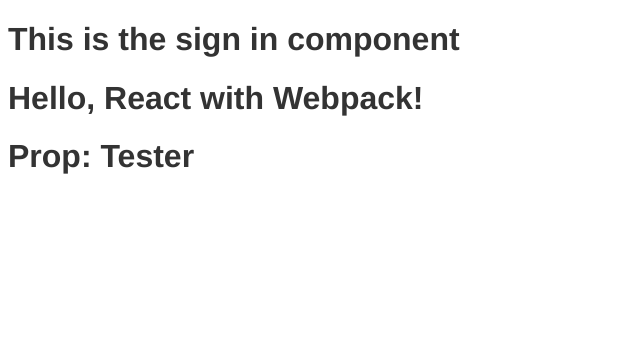
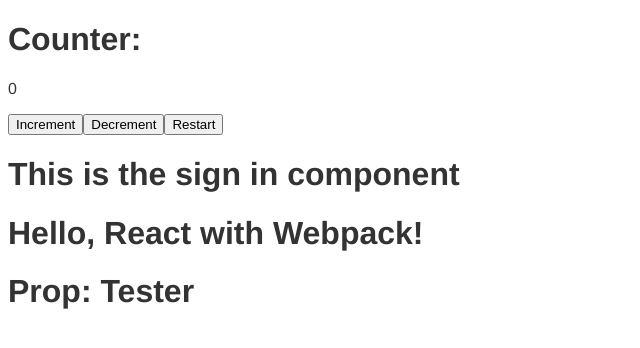
Before and after one commit to tyrellcurry/kanbanBoard, a React app: page / in a window 1280 px wide. Shown: the top 348 px of the page, without its empty margins (0-640 px from the left). Built offline with nearby package versions, Linux system fonts and the light colour scheme.

Commit message:
Prettier format setting update

```diff
--- a/public/index.html
+++ b/public/index.html
@@ -1,12 +1,15 @@
 <!-- public/index.html -->
 <!DOCTYPE html>
 <html lang="en">
+
 <head>
   <meta charset="UTF-8">
   <meta name="viewport" content="width=device-width, initial-scale=1.0">
   <title>Tira | Kanban Board</title>
 </head>
+
 <body>
   <div id="root"></div>
 </body>
+
 </html>
--- a/signup/index.html
+++ b/signup/index.html
@@ -1,11 +1,14 @@
 <!DOCTYPE html>
 <html lang="en">
+
 <head>
   <meta charset="UTF-8">
   <meta name="viewport" content="width=device-width, initial-scale=1.0">
   <title>Document</title>
 </head>
+
 <body>
   Hello World
 </body>
+
 </html>
--- a/src/App.tsx
+++ b/src/App.tsx
@@ -1,4 +1,4 @@
-// src/App.js
+// src/App.tsx
 import React from "react";
 import "./app.scss";
 
--- /dev/null
+++ b/src/Components/TestComponent.tsx
@@ -0,0 +1,24 @@
+// src/TestComponent.tsx
+import React, { useState } from "react";
+
+const TestComponent = () => {
+  const [counter, setCounter] = useState<number>(0);
+
+  return (
+    <>
+      <div>
+        <h1>Counter:</h1>
+        <div>
+          <p>0</p>
+          <div>
+            <button>Increment</button>
+            <button>Decrement</button>
+            <button>Restart</button>
+          </div>
+        </div>
+      </div>
+    </>
+  );
+};
+
+export default TestComponent;
--- a/src/Signin.tsx
+++ b/src/Signin.tsx
@@ -1,8 +1,8 @@
-// src/Signin.js
+// src/Signin.tsx
 import React from "react";
 
 const Signin = () => {
-    return <h1>This is the sign in component</h1>;
+  return <h1>This is the sign in component</h1>;
 };
 
 export default Signin;
--- a/src/index.tsx
+++ b/src/index.tsx
@@ -1,15 +1,17 @@
-// src/index.js
+// src/index.tsx
 import React from "react";
 import { createRoot } from "react-dom/client";
 import App from "./App";
 import Signin from "./Signin";
+import TestComponent from "./Components/TestComponent";
 
 const domNode = document.getElementById("root")!;
 const root = createRoot(domNode);
 
 root.render(
-    <>
-        <Signin />
-        <App title={"Tester"} />
-    </>
+  <>
+    <TestComponent />
+    <Signin />
+    <App title={"Tester"} />
+  </>
 );
```
Also changed, not shown: .babelrc, package.json (indentation only), tsconfig.json (indentation only), webpack.config.js (indentation only), 1 other file (tests, documents, lock files or other folders). Lines whose indentation alone changed are shown as unchanged.
